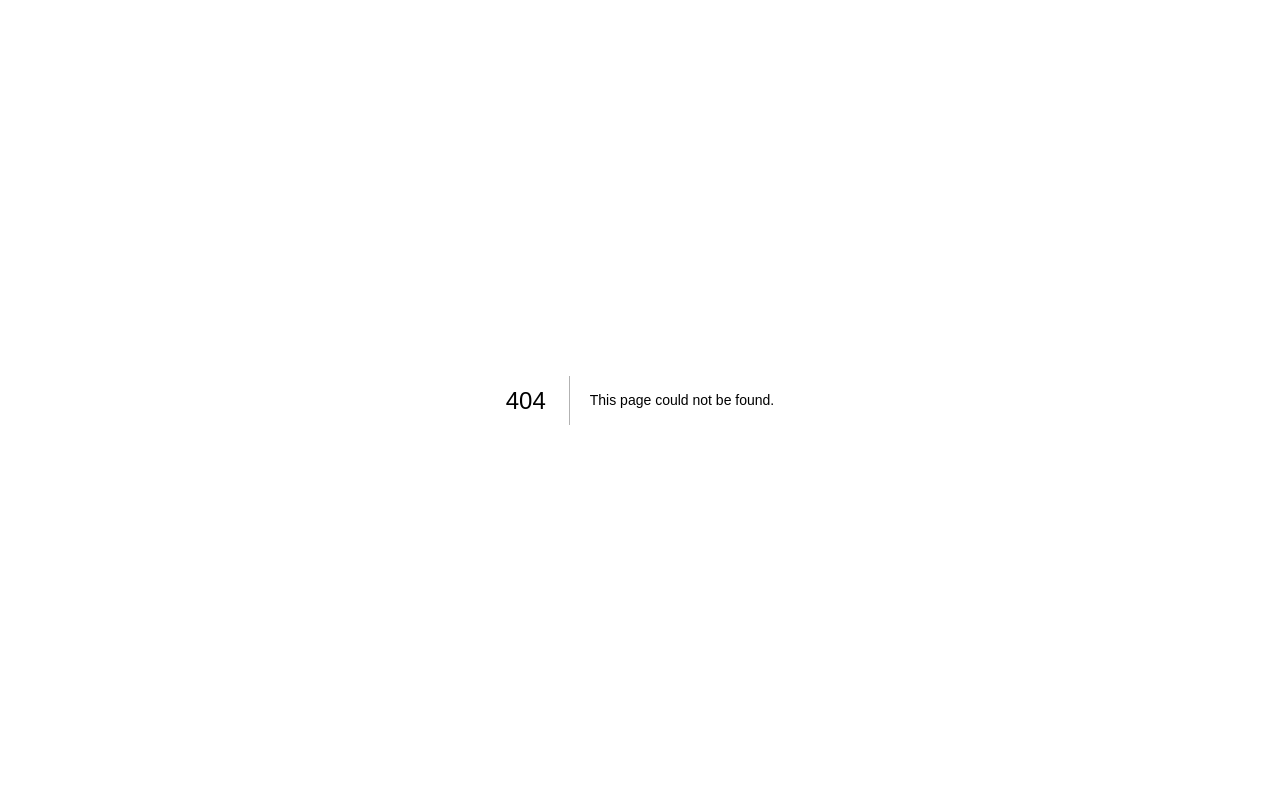
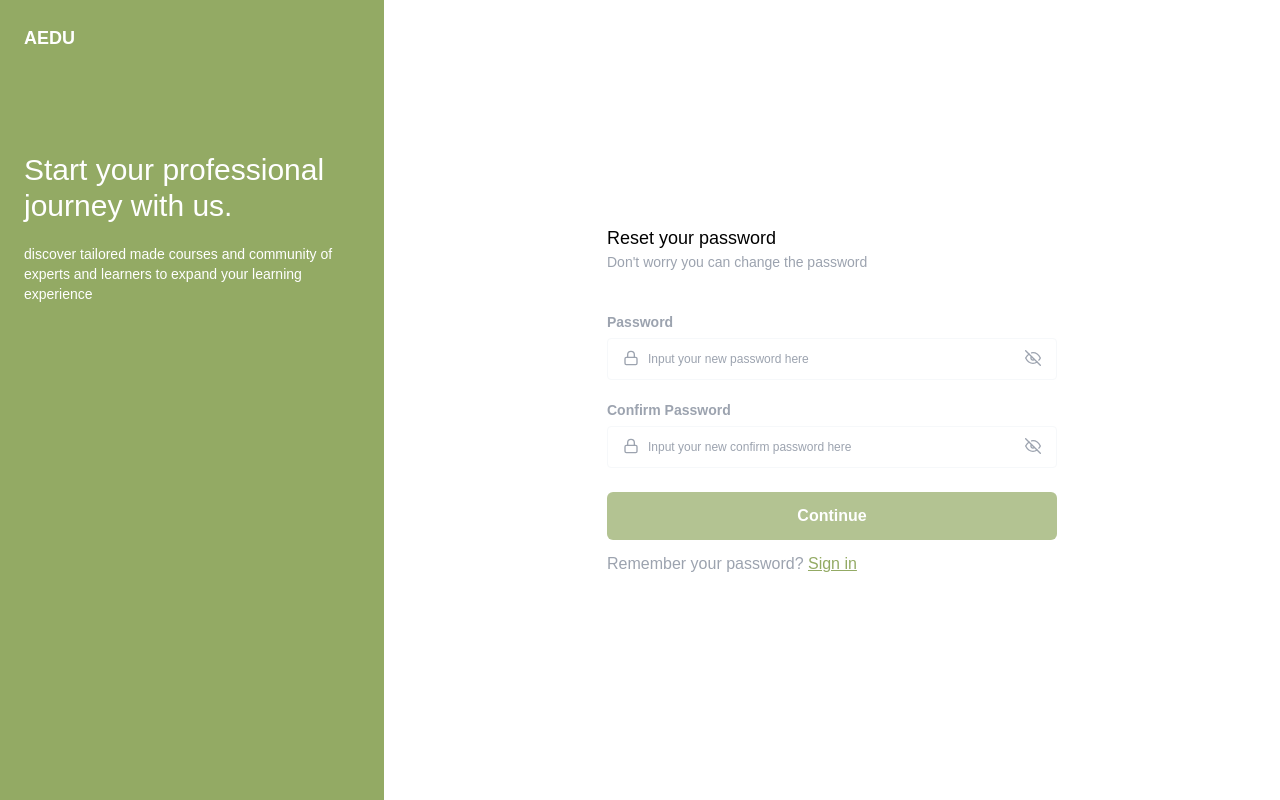
Before and after one commit to AmienulRana/aeduweb, a Next.js app: page /reset-password in a window 1280 px wide. Before the commit this address had no page. Built offline with nearby package versions, Linux system fonts and the light colour scheme.

Commit message:
create page reset password

```diff
--- /dev/null
+++ b/src/pages/reset-password.tsx
@@ -0,0 +1,93 @@
+import Image from "next/image";
+import { Poppins } from "next/font/google";
+import { AuthLayout } from "@/components/layout";
+import { Input } from "@/components/common/inputs";
+import Link from "next/link";
+import { useState } from "react";
+import { FiMail, FiLock, FiEyeOff, FiEye } from "react-icons/fi";
+
+export default function ResetPassword() {
+  const [password, setPassword] = useState("");
+  const [confirmPassword, setConfirmPassword] = useState("");
+  const [showPassword, setShowPassword] = useState(false);
+
+  const handleShowPassword = () => setShowPassword(!showPassword);
+
+  return (
+    <AuthLayout
+      title="Reset your password"
+      subTitle="Don't worry you can change the password"
+      oAuth={false}
+    >
+      <div className="md:w-[450px]">
+        <div className="relative">
+          <Input
+            label="Password"
+            placeholder="Input your new password here"
+            className="pl-10"
+            value={password}
+            onChange={(e) => setPassword(e.target.value)}
+            type={showPassword ? "text" : "password"}
+          />
+          {showPassword ? (
+            <FiEye
+              className="text-gray-400 cursor-pointer absolute bottom-3.5 right-4"
+              onClick={handleShowPassword}
+            />
+          ) : (
+            <FiEyeOff
+              className="text-gray-400 cursor-pointer absolute bottom-3.5 right-4"
+              onClick={handleShowPassword}
+            />
+          )}
+          <FiLock className="text-gray-400 absolute bottom-3.5 left-4" />
+        </div>
+        <div className="relative">
+          <Input
+            label="Confirm Password"
+            placeholder="Input your new confirm password here"
+            type={showPassword ? "text" : "password"}
+            className="pl-10"
+            value={confirmPassword}
+            onChange={(e) => setConfirmPassword(e.target.value)}
+          />
+          {showPassword ? (
+            <FiEye
+              className="text-gray-400 cursor-pointer absolute bottom-3.5 right-4"
+              onClick={handleShowPassword}
+            />
+          ) : (
+            <FiEyeOff
+              className="text-gray-400 cursor-pointer absolute bottom-3.5 right-4"
+              onClick={handleShowPassword}
+            />
+          )}
+          <FiLock className="text-gray-400 absolute bottom-3.5 left-4" />
+        </div>
+        {confirmPassword && password !== confirmPassword && (
+          <p className="text-red-500 text-xs mt-2 mb-2">
+            Password and confirm password do not match
+          </p>
+        )}
+        {confirmPassword && password === confirmPassword ? (
+          <button className="text-center font-bold text-white w-full mt-6 rounded-md duration-100 hover:opacity-80 bg-primary py-3 px-4">
+            Continue
+          </button>
+        ) : (
+          <button
+            disabled
+            className="text-center opacity-70 font-bold text-white w-full mt-6 rounded-md duration-100 bg-primary py-3 px-4"
+          >
+            Continue
+          </button>
+        )}
+        <p className="text-gray-400 mt-3">
+          Remember your password?{" "}
+          <Link href="/" className="text-primary underline">
+            Sign in
+          </Link>
+        </p>
+      </div>
+    </AuthLayout>
+  );
+}
```
